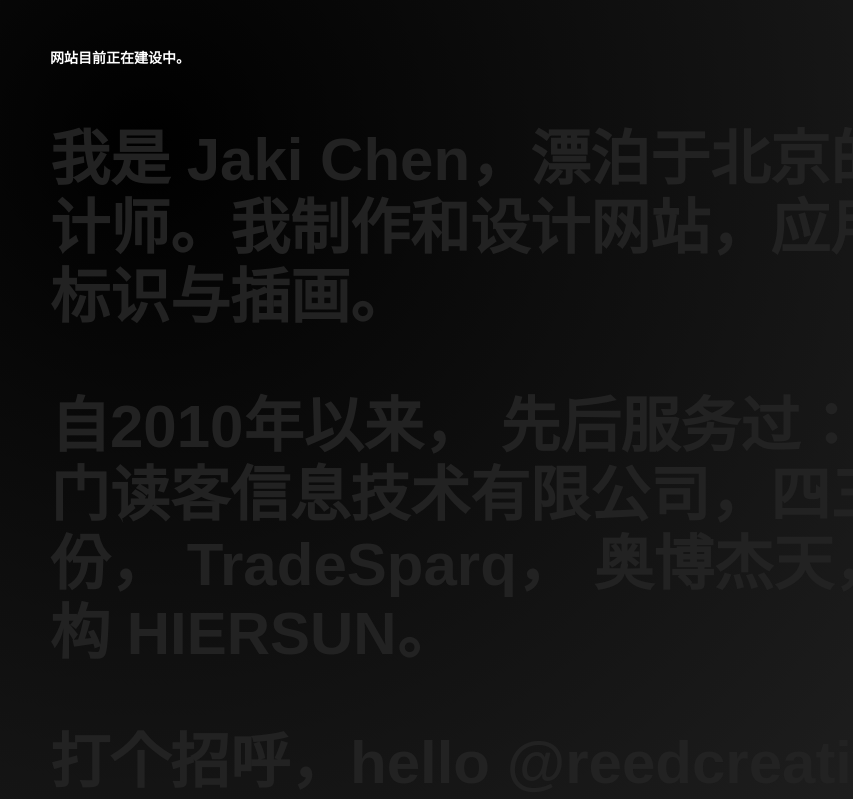
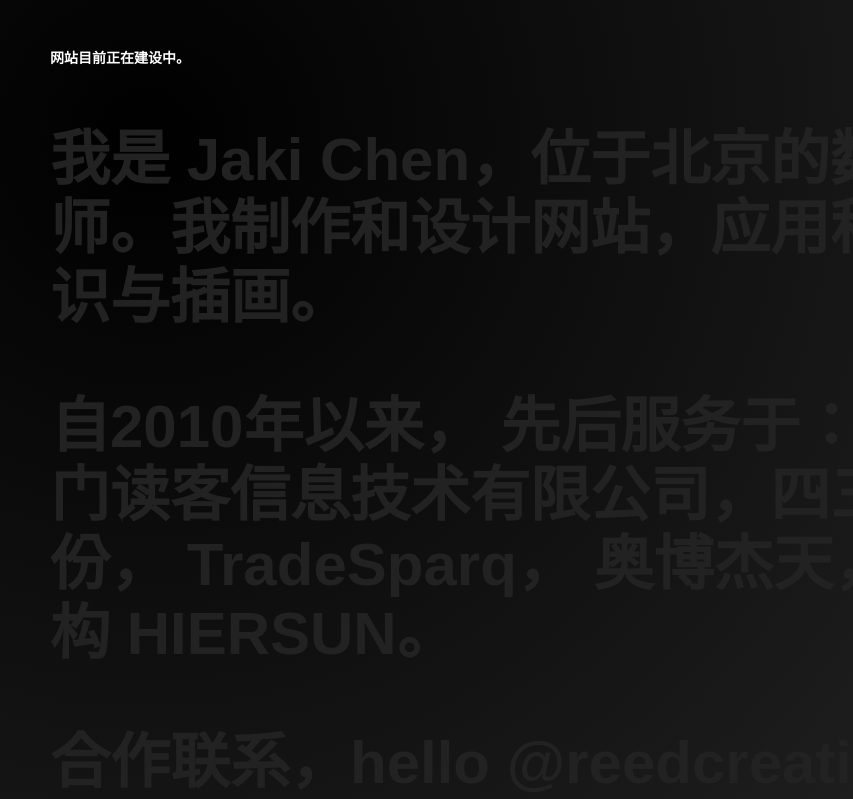
Before and after one commit to JakiChen/sailboat, a plain HTML site: page index.htm in a window 1280 px wide. Shown: the whole page, without its empty margins (0-853 px from the left). Drawn offline with Linux system fonts and the light colour scheme.

Commit message:
Update index.htm

```diff
--- a/index.htm
+++ b/index.htm
@@ -49,14 +49,14 @@ This app works best with JavaScript enabled.
             <div class="label"><font style="vertical-align: inherit;"><font style="vertical-align: inherit;">网站目前正在建设中。</font></font></div>
             <div class="content">
               <p><font style="vertical-align: inherit;"><font style="vertical-align: inherit;">我是 Jaki Chen，</font></font><wbr>
-                <font style="vertical-align: inherit;"><font style="vertical-align: inherit;">漂泊于北京的数字创意设计师。</font><font style="vertical-align: inherit;">我制作和设计网站，应用程序，品牌标识与插画。</font></font></p>
+                <font style="vertical-align: inherit;"><font style="vertical-align: inherit;">位于北京的数字创意设计师。</font><font style="vertical-align: inherit;">我制作和设计网站，应用程序，品牌标识与插画。</font></font></p>
               <p><font style="vertical-align: inherit;"><font style="vertical-align: inherit;">自2010年以来， </font></font><wbr>
-				  先后服务过：广宇互联，厦门读客信息技术有限公司，<a href="http://u.4399.com/hr/index" target="_blank">四三九九网络股份</a>，
+				  先后服务于：广宇互联，厦门读客信息技术有限公司，<a href="http://u.4399.com/hr/index" target="_blank">四三九九网络股份</a>，
 				  <a href="https://www.linkedin.com/company/tradesparq-com/about/" target="_blank">TradeSparq</a>，
 				  <a href="https://www.objectivasoftware.com" target="_blank">奥博杰天</a>，
 				  <a href="http://www.hiersun.com/" target="_blank">恒信钻石机构 HIERSUN</a>。
 			  </p>
-              <p><font style="vertical-align: inherit;"><font style="vertical-align: inherit;">打个招呼，hello </font></font><wbr>
+              <p><font style="vertical-align: inherit;"><font style="vertical-align: inherit;">合作联系，hello </font></font><wbr>
                 <a href="mailto:hello@reedcreative.info" target="_blank" rel="noopener noreferrer"><font style="vertical-align: inherit;"><font style="vertical-align: inherit;">@reedcreative.info</font></font></a><font style="vertical-align: inherit;"><font style="vertical-align: inherit;">。</font></font></p>
             </div>
           </div>
```
